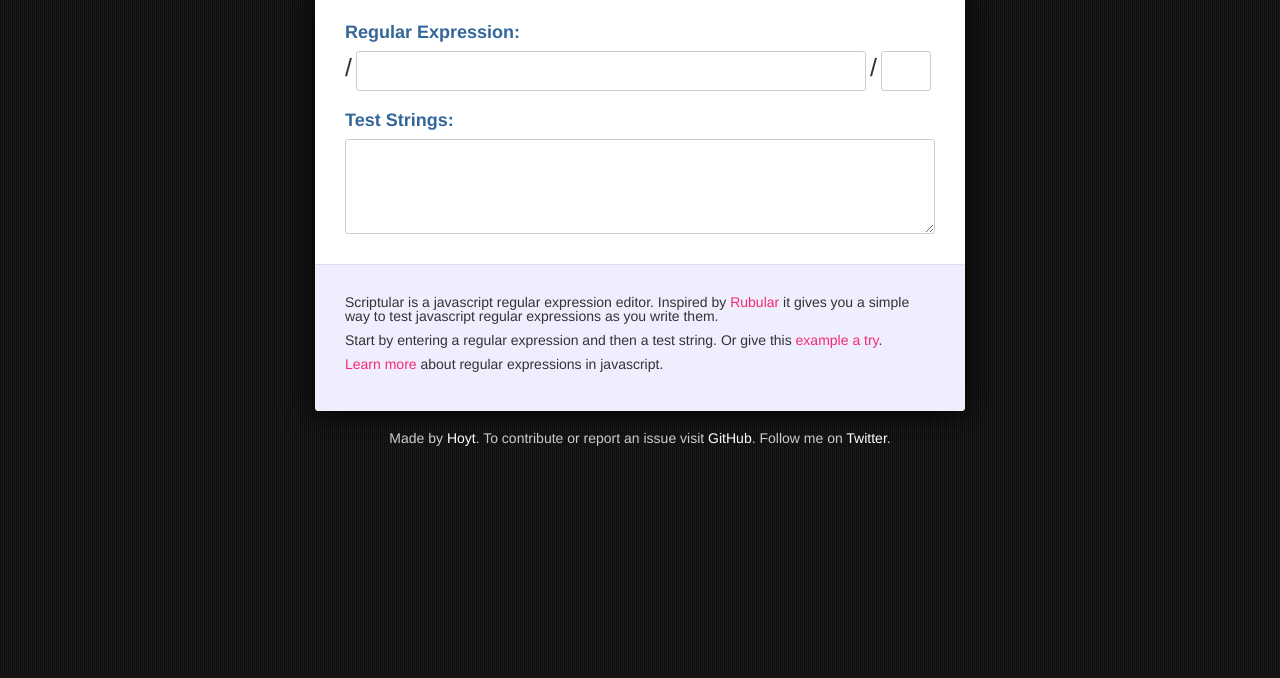
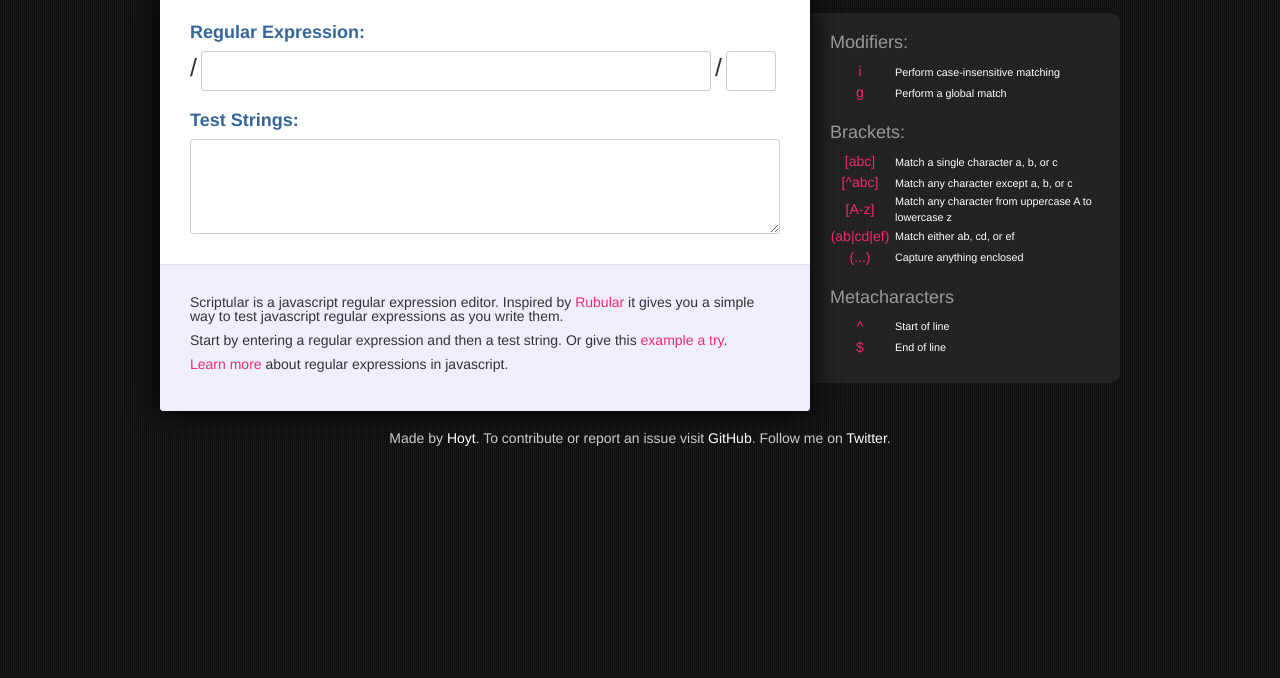
Before and after one commit to jonmagic/scriptular, a plain HTML site: page index.html in a window 1280 px wide. Shown: the part 122-800 px from the top of the page. Drawn offline with nearby package versions, Linux system fonts and the light colour scheme.

Commit message:
Added quick reference.

```diff
--- a/application.css
+++ b/application.css
@@ -67,7 +67,7 @@ body {
 }
 
 #container {
-  width: 650px;
+  width: 960px;
   margin: 0 auto;
 }
 
@@ -114,6 +114,8 @@ a:hover {
 }
 
 #main {
+  float:left;
+  width:590px;
   background-color: #FFFFFF;
   -moz-border-radius: 4px;
   -webkit-border-radius: 4px;
@@ -134,6 +136,55 @@ a:hover {
 
 #main a {
   color: #F7296F;
+}
+
+#quick_reference {
+  background-color: rgba(50,50,50,0.5);
+  color: #FFF;
+  height:350px;
+  margin: 20px 0 0 650px;
+  padding:20px 10px 0 20px;
+  width: 280px;
+  -webkit-border-top-right-radius: 10px;
+  -webkit-border-bottom-right-radius: 10px;
+  -moz-border-radius-topright: 10px;
+  -moz-border-radius-bottomright: 10px;
+  border-top-right-radius: 10px;
+  border-bottom-right-radius: 10px;
+}
+
+#quick_reference .scrollable {
+  overflow:auto;
+  height:330px;
+}
+
+#quick_reference h2 {
+  color: #999;
+}
+
+#quick_reference table {
+  color: #FFF;
+  font-size: 60%;
+  margin-bottom: 20px;
+}
+
+#quick_reference td {
+  padding-right: 15px;
+  line-height:1.5em;
+}
+
+#quick_reference .regex {
+  color: #F7296F;
+  font-size: 14px;
+  padding-right: 5px;
+  text-align: center;
+  width:60px;
+}
+
+#quick_reference a {
+  position: absolute;
+  top: 20px;
+  right: 20px;
 }
 
 input, textarea, #results, #groups {
@@ -210,7 +261,8 @@ input, textarea, #results, #groups {
 }
 
 #footer {
-  margin-top: 20px;
+  clear: both;
+  padding-top: 20px;
   text-align: center;
   font-size: 0.9em;
   -webkit-font-smoothing: antialiased;
--- a/index.html
+++ b/index.html
@@ -49,6 +49,139 @@
       </div>
     </div>
 
+    <div id="quick_reference">
+      <div class="scrollable">
+        <h2>Modifiers:</h2>
+        <table>
+          <tr>
+            <td class="regex">i</td>
+            <td>Perform case-insensitive matching</td>
+          </tr>
+          <tr>
+            <td class="regex">g</td>
+            <td>Perform a global match</td>
+          </tr>
+        </table>
+        <h2>Brackets:</h2>
+        <table>
+          <tr>
+            <td class="regex">[abc]</td>
+            <td>Match a single character a, b, or c</td>
+          </tr>
+          <tr>
+            <td class="regex">[^abc]</td>
+            <td>Match any character except a, b, or c</td>
+          </tr>
+          <tr>
+            <td class="regex">[A-z]</td>
+            <td>Match any character from uppercase A to lowercase z</td>
+          </tr>
+          <tr>
+            <td class="regex">(ab|cd|ef)</td>
+            <td>Match either ab, cd, or ef</td>
+          </tr>
+          <tr>
+            <td class="regex">(...)</td>
+            <td>Capture anything enclosed</td>
+          </tr>
+        </table>
+        <h2>Metacharacters</h2>
+        <table>
+          <tr>
+            <td class="regex">^</td>
+            <td>Start of line</td>
+          </tr>
+          <tr>
+            <td class="regex">$</td>
+            <td>End of line</td>
+          </tr>
+          <tr>
+            <td class="regex">.</td>
+            <td>Match any character</td>
+          </tr>
+          <tr>
+            <td class="regex">\w</td>
+            <td>Match a word chracter</td>
+          </tr>
+          <tr>
+            <td class="regex">\W</td>
+            <td>Match a non-word character</td>
+          </tr>
+          <tr>
+            <td class="regex">\d</td>
+            <td>Match a digit</td>
+          </tr>
+          <tr>
+            <td class="regex">\D</td>
+            <td>Match any non-digit character</td>
+          </tr>
+          <tr>
+            <td class="regex">\s</td>
+            <td>Match a whitespace character</td>
+          </tr>
+          <tr>
+            <td class="regex">\S</td>
+            <td>Match a non-whitespace character</td>
+          </tr>
+          <tr>
+            <td class="regex">\b</td>
+            <td>Match character at the beginning or end of a word</td>
+          </tr>
+          <tr>
+            <td class="regex">\B</td>
+            <td>Match a character not at beginning or end of a word</td>
+          </tr>
+          <tr>
+            <td class="regex">\0</td>
+            <td>Match a NUL character</td>
+          </tr>
+          <tr>
+            <td class="regex">\t</td>
+            <td>Match a tab character</td>
+          </tr>
+          <tr>
+            <td class="regex">\xxx</td>
+            <td>Match a character specified by octal number xxx</td>
+          </tr>
+          <tr>
+            <td class="regex">\xdd</td>
+            <td>Match a character specified by hexidecimal number dd</td>
+          </tr>
+          <tr>
+            <td class="regex">\uxxxx</td>
+            <td>Match a Unicode character specified by hexidecimal number xxxx</td>
+          </tr>
+        </table>
+        <h2>Quantifiers</h2>
+        <table>
+          <tr>
+            <td class="regex">n+</td>
+            <td>Match at least one n</td>
+          </tr>
+          <tr>
+            <td class="regex">n*</td>
+            <td>Match zero or more n's</td>
+          </tr>
+          <tr>
+            <td class="regex">n?</td>
+            <td>Match zero or one n</td>
+          </tr>
+          <tr>
+            <td class="regex">n{X}</td>
+            <td>Match sequence of X n's</td>
+          </tr>
+          <tr>
+            <td class="regex">n{X,Y}</td>
+            <td>Match sequence of X to Y n's</td>
+          </tr>
+          <tr>
+            <td class="regex">n{X,}</td>
+            <td>Match sequence of X or more n's</td>
+          </tr>
+        </table>
+      </div>
+    </div>
+
     <div id="footer">
       <p>Made by <a href="http://theprogrammingbutler.com">Hoyt</a>. To contribute or report an issue visit <a href="https://github.com/jonmagic/scriptular">GitHub</a>. Follow me on <a href="http://twitter.com/jonmagic">Twitter</a>.</p>
     </div>
```
